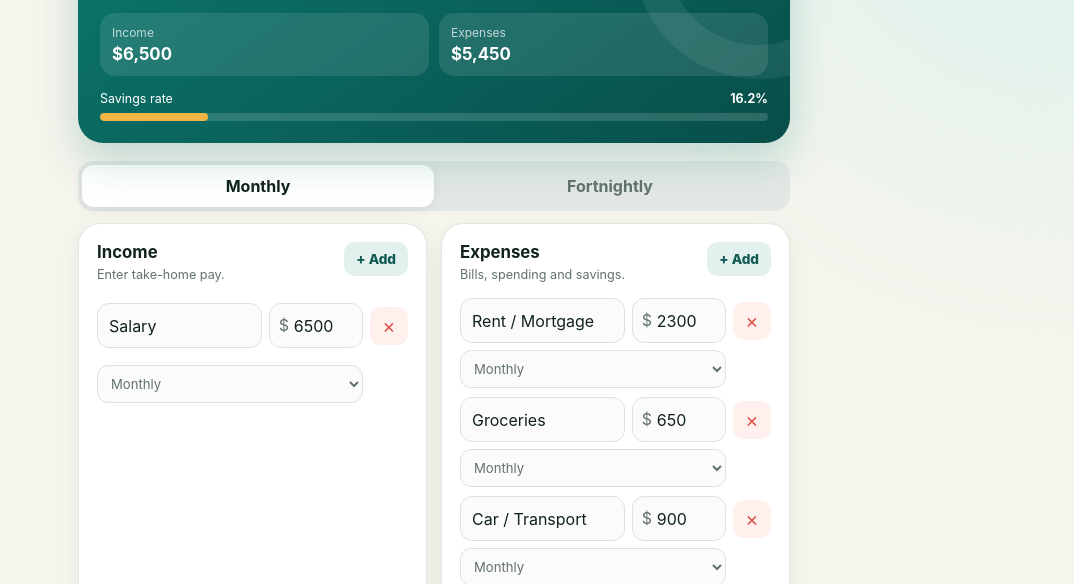
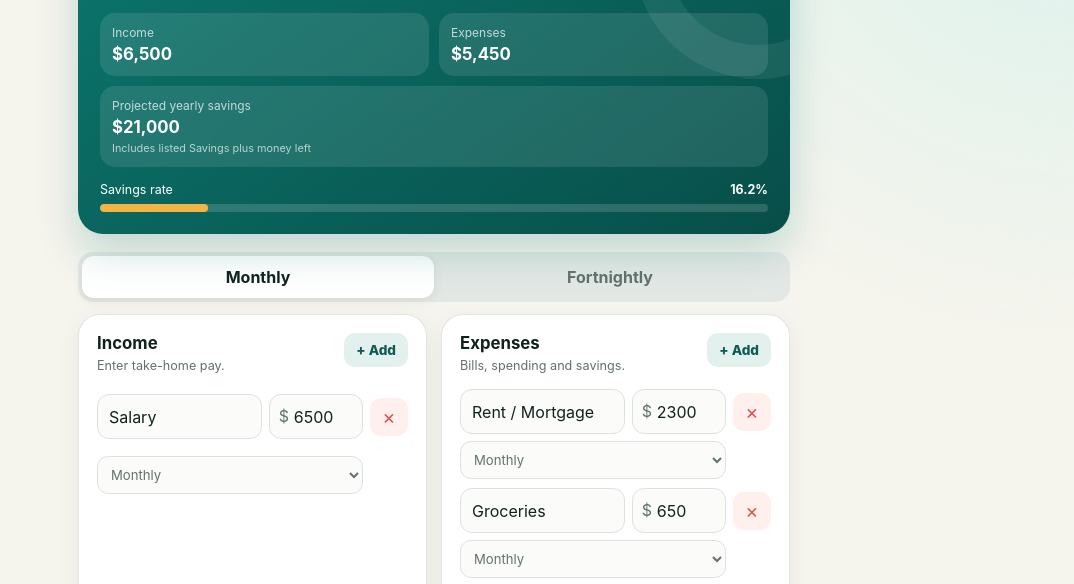
Before and after one commit to ntsbwjbvjp-cpu/-pocket-budget, a plain HTML site: page index.html in a window 1280 px wide. Shown: the part 175-759 px from the top of the page, without its empty margins (206-1280 px from the left). Drawn offline with Linux system fonts and the light colour scheme.

Commit message:
Add projected yearly savings

```diff
--- a/index.html
+++ b/index.html
@@ -16,7 +16,7 @@
     :root{--ink:#10211e;--muted:#62716e;--paper:#f5f4ed;--card:#fff;--green:#0b766d;--green2:#125a54;--gold:#f2b544;--red:#d9564a;--line:#dce3df;--shadow:0 12px 34px rgba(14,54,48,.1);font-family:Inter,ui-rounded,"SF Pro Rounded","Segoe UI",sans-serif;color:var(--ink);background:var(--paper);font-size:16px}
     *{box-sizing:border-box}body{margin:0;min-height:100vh;background:radial-gradient(circle at top right,#d9f2ec 0,transparent 32rem),var(--paper)}button,input,select{font:inherit}button{cursor:pointer}button:focus-visible,input:focus-visible,select:focus-visible{outline:3px solid rgba(11,118,109,.25);outline-offset:2px}
     .shell{width:min(100%,760px);margin:auto;padding:calc(18px + env(safe-area-inset-top)) 16px calc(90px + env(safe-area-inset-bottom))}.top{display:flex;align-items:center;justify-content:space-between;gap:12px;margin:2px 0 18px}.brand{display:flex;align-items:center;gap:11px}.brand img{width:46px;height:46px;border-radius:13px;box-shadow:var(--shadow)}h1{font-size:1.38rem;line-height:1;margin:0}.eyebrow{font-size:.78rem;color:var(--muted);margin-top:5px}.icon-btn{height:44px;padding:0 14px;border:1px solid var(--line);border-radius:14px;background:rgba(255,255,255,.75);color:var(--green2);font-weight:750}
-    .hero{background:linear-gradient(145deg,#0b766d,#084e49);color:#fff;border-radius:25px;padding:22px;box-shadow:0 18px 40px rgba(11,118,109,.22);position:relative;overflow:hidden}.hero:after{content:"";position:absolute;width:180px;height:180px;border:34px solid rgba(255,255,255,.07);border-radius:50%;right:-92px;top:-78px}.hero-label{font-size:.84rem;opacity:.76}.balance{font-size:2.45rem;line-height:1.1;font-weight:820;letter-spacing:-.04em;margin:6px 0 17px}.balance.negative{color:#ffd3cd}.hero-grid{display:grid;grid-template-columns:1fr 1fr;gap:10px}.hero-stat{background:rgba(255,255,255,.1);padding:12px;border-radius:15px}.hero-stat small{display:block;opacity:.72;font-size:.75rem;margin-bottom:4px}.hero-stat strong{font-size:1.05rem}.saving{margin-top:15px}.saving-line{display:flex;justify-content:space-between;font-size:.78rem;margin-bottom:7px}.track{height:8px;background:rgba(255,255,255,.15);border-radius:99px;overflow:hidden}.fill{height:100%;background:var(--gold);border-radius:inherit;transition:width .3s}
+    .hero{background:linear-gradient(145deg,#0b766d,#084e49);color:#fff;border-radius:25px;padding:22px;box-shadow:0 18px 40px rgba(11,118,109,.22);position:relative;overflow:hidden}.hero:after{content:"";position:absolute;width:180px;height:180px;border:34px solid rgba(255,255,255,.07);border-radius:50%;right:-92px;top:-78px}.hero-label{font-size:.84rem;opacity:.76}.balance{font-size:2.45rem;line-height:1.1;font-weight:820;letter-spacing:-.04em;margin:6px 0 17px}.balance.negative{color:#ffd3cd}.hero-grid{display:grid;grid-template-columns:1fr 1fr;gap:10px}.hero-stat{background:rgba(255,255,255,.1);padding:12px;border-radius:15px}.hero-stat.wide{grid-column:1/-1}.hero-stat small{display:block;opacity:.72;font-size:.75rem;margin-bottom:4px}.hero-stat strong{font-size:1.05rem}.hero-stat .detail{font-size:.68rem;opacity:.68;margin:4px 0 0}.saving{margin-top:15px}.saving-line{display:flex;justify-content:space-between;font-size:.78rem;margin-bottom:7px}.track{height:8px;background:rgba(255,255,255,.15);border-radius:99px;overflow:hidden}.fill{height:100%;background:var(--gold);border-radius:inherit;transition:width .3s}
     .tabs{display:grid;grid-template-columns:1fr 1fr;background:#e3e8e5;padding:4px;border-radius:15px;margin:18px 0 12px}.tab{border:0;border-radius:12px;padding:11px;background:transparent;color:var(--muted);font-weight:740}.tab.active{background:#fff;color:var(--ink);box-shadow:0 3px 12px rgba(0,0,0,.07)}
     .panel{background:var(--card);border:1px solid rgba(220,227,223,.85);border-radius:22px;padding:18px;box-shadow:0 8px 24px rgba(14,54,48,.055);margin-bottom:14px}.panel-head{display:flex;justify-content:space-between;align-items:flex-start;gap:12px;margin-bottom:14px}.panel h2{font-size:1.05rem;margin:0}.panel p{font-size:.79rem;color:var(--muted);margin:4px 0 0;line-height:1.45}.add{border:0;background:#e3f1ee;color:var(--green2);font-size:.85rem;font-weight:780;padding:9px 12px;border-radius:11px;white-space:nowrap}
     .rows{display:grid;gap:9px}.row{display:grid;grid-template-columns:minmax(0,1.4fr) minmax(90px,.8fr) 38px;gap:7px;align-items:center}.field{width:100%;min-width:0;height:45px;border:1px solid var(--line);border-radius:12px;background:#fbfcfa;padding:0 11px;color:var(--ink)}.money-wrap{position:relative}.money-wrap:before{content:"$";position:absolute;left:10px;top:12px;color:var(--muted);z-index:1}.money{padding-left:24px}.remove{width:38px;height:38px;border:0;background:#fff0ed;color:var(--red);border-radius:11px;font-size:1.25rem}.frequency{grid-column:1/3;height:38px;border:1px solid var(--line);border-radius:11px;background:#fbfcfa;padding:0 9px;color:var(--muted);font-size:.82rem}
@@ -30,7 +30,7 @@
   <header class="top"><div class="brand"><img src="./icons/icon.svg" alt=""><div><h1>Pocket Budget</h1><div class="eyebrow">Your money, made simple</div></div></div><button class="icon-btn" id="installBtn" type="button">Add to phone</button></header>
   <section class="hero" aria-label="Budget summary">
     <div class="hero-label">Left each month</div><div class="balance" id="balance">$0</div>
-    <div class="hero-grid"><div class="hero-stat"><small>Income</small><strong id="incomeTotal">$0</strong></div><div class="hero-stat"><small>Expenses</small><strong id="expenseTotal">$0</strong></div></div>
+    <div class="hero-grid"><div class="hero-stat"><small>Income</small><strong id="incomeTotal">$0</strong></div><div class="hero-stat"><small>Expenses</small><strong id="expenseTotal">$0</strong></div><div class="hero-stat wide"><small>Projected yearly savings</small><strong id="yearlySavings">$0</strong><div class="detail">Includes listed Savings plus money left</div></div></div>
     <div class="saving"><div class="saving-line"><span>Savings rate</span><strong id="savingRate">0%</strong></div><div class="track"><div class="fill" id="savingFill"></div></div></div>
   </section>
   <nav class="tabs" aria-label="Budget display period"><button class="tab active" data-view="monthly">Monthly</button><button class="tab" data-view="fortnightly">Fortnightly</button></nav>
@@ -58,8 +58,8 @@
   function renderRows(){ $('#incomeRows').innerHTML=state.income.map((x,i)=>rowHTML(x,'income',i)).join('');$('#expenseRows').innerHTML=state.expenses.map((x,i)=>rowHTML(x,'expenses',i)).join('') }
   function monthly(items){return items.map(x=>({...x,value:Math.max(0,Number(x.amount)||0)*(factors[x.period]||1)}))}
   function update(){
-    const inc=monthly(state.income),exp=monthly(state.expenses),income=inc.reduce((s,x)=>s+x.value,0),expenses=exp.reduce((s,x)=>s+x.value,0),left=income-expenses,rate=income?left/income*100:0,display=state.view==='fortnightly'?12/26:1;
-    $('#balance').textContent=money(left*display);$('#balance').classList.toggle('negative',left<0);$('#incomeTotal').textContent=money(income*display);$('#expenseTotal').textContent=money(expenses*display);$('#savingRate').textContent=(Number.isFinite(rate)?rate:0).toFixed(1)+'%';$('#savingFill').style.width=Math.max(0,Math.min(100,rate))+'%';
+    const inc=monthly(state.income),exp=monthly(state.expenses),income=inc.reduce((s,x)=>s+x.value,0),expenses=exp.reduce((s,x)=>s+x.value,0),left=income-expenses,listedSavings=exp.filter(x=>/savings?/i.test(x.name)).reduce((s,x)=>s+x.value,0),projectedYearlySavings=Math.max(0,left+listedSavings)*12,rate=income?left/income*100:0,display=state.view==='fortnightly'?12/26:1;
+    $('#balance').textContent=money(left*display);$('#balance').classList.toggle('negative',left<0);$('#incomeTotal').textContent=money(income*display);$('#expenseTotal').textContent=money(expenses*display);$('#yearlySavings').textContent=money(projectedYearlySavings);$('#savingRate').textContent=(Number.isFinite(rate)?rate:0).toFixed(1)+'%';$('#savingFill').style.width=Math.max(0,Math.min(100,rate))+'%';
     const positive=exp.filter(x=>x.value>0),total=positive.reduce((s,x)=>s+x.value,0);$('#donutTotal').textContent=money(total*display);
     if(total){let cursor=0;const parts=positive.map((x,i)=>{const start=cursor;cursor+=x.value/total*100;return `${colours[i%colours.length]} ${start}% ${cursor}%`});$('#donut').style.background=`conic-gradient(${parts.join(',')})`;$('#legend').innerHTML=positive.slice(0,8).map((x,i)=>`<div class="legend-item"><span class="dot" style="background:${colours[i%colours.length]}"></span><span class="legend-name">${esc(x.name||'Other')}</span><span class="legend-pct">${Math.round(x.value/total*100)}%</span></div>`).join('')}else{$('#donut').style.background='#e3e8e5';$('#legend').innerHTML='<p>No expenses entered yet.</p>'}
     const unit=state.view==='fortnightly'?'fortnight':'month';let msg;if(!income)msg='Add your take-home income to see your budget position.';else if(left<0)msg=`You’re ${money(Math.abs(left*display))} over budget each ${unit}. Start with the largest expense category.`;else if(rate<10)msg=`You have ${money(left*display)} left each ${unit}. That’s a fairly tight buffer, so keep an eye on unexpected costs.`;else if(rate<20)msg=`You have ${money(left*display)} left each ${unit} — a solid base for savings or debt reduction.`;else msg=`You have ${money(left*display)} left each ${unit}, with a ${rate.toFixed(1)}% savings rate.`;$('#insight').textContent=msg;
```
